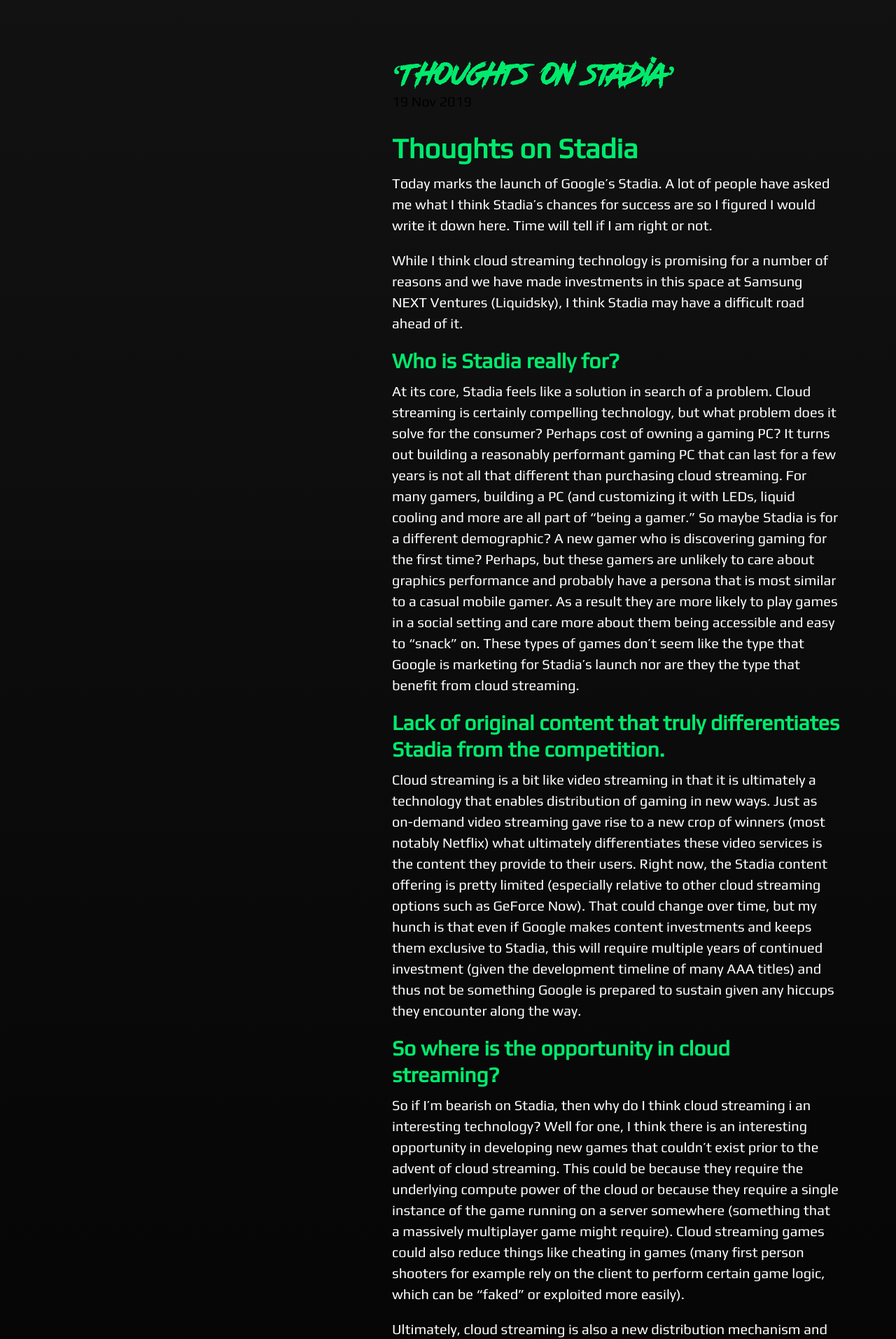
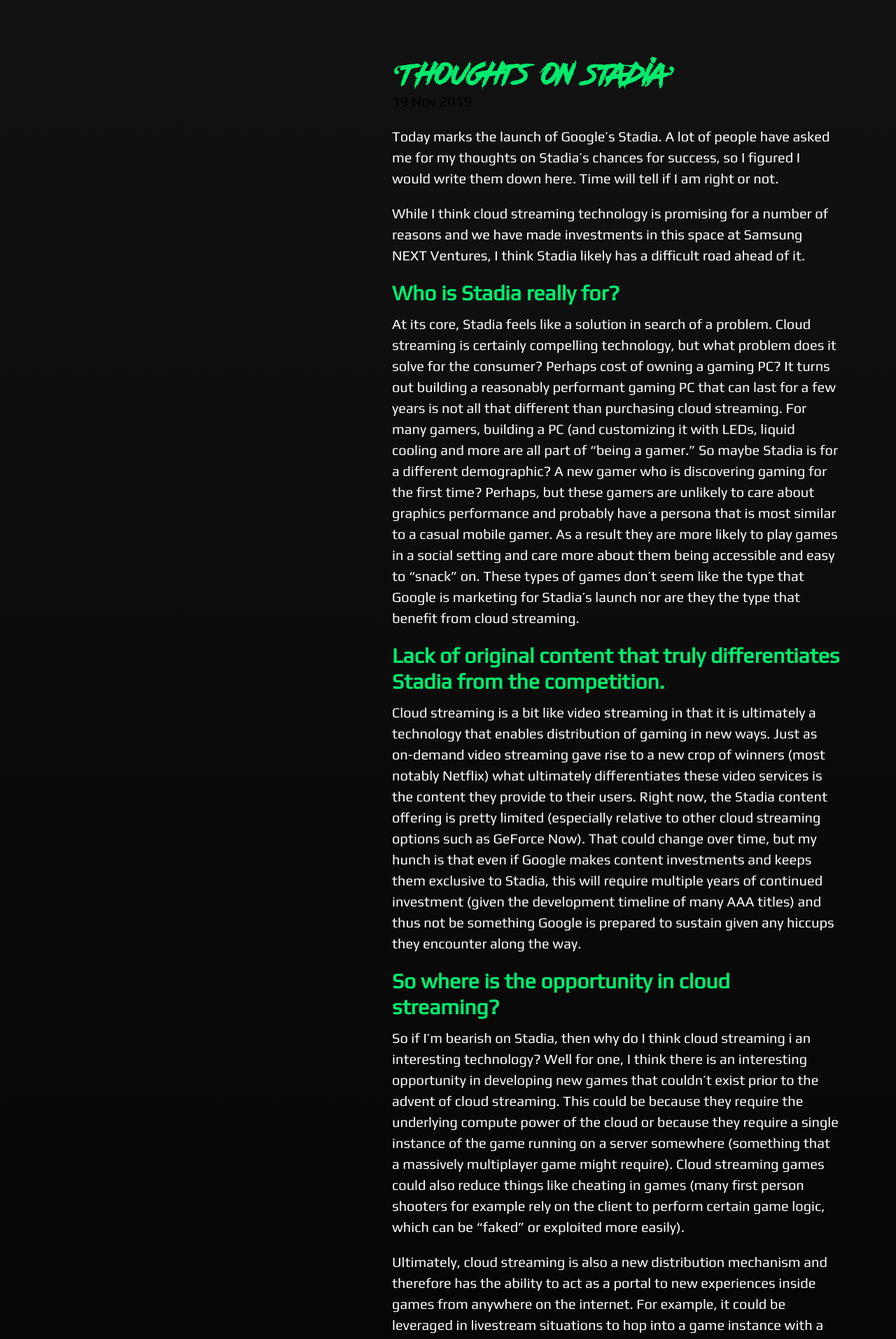
Before and after one commit to ckurdziel/ckurdziel.github.com, a Jekyll site: the page built from _posts/2019-11-19-thoughts-on-stadia.md, in a window 1280 px wide. Shown: the top 1913 px of the page at 70% size. Built offline with Jekyll 4.4.1, drawn with Linux system fonts in a browser that asks for light colours; some of the changed text lies outside the part shown.

Commit message:
Update 2019-11-19-thoughts-on-stadia.md

```diff
--- a/_posts/2019-11-19-thoughts-on-stadia.md
+++ b/_posts/2019-11-19-thoughts-on-stadia.md
@@ -4,12 +4,9 @@ title: ‘Thoughts on Stadia’
 description: ‘Thoughts on the launch of Stadia and the state of cloud game streaming.’
 comments: false
 ---
+Today marks the launch of Google’s Stadia. A lot of people have asked me for my thoughts on Stadia’s chances for success, so I figured I would write them down here. Time will tell if I am right or not.
 
-# Thoughts on Stadia
-
-Today marks the launch of Google’s Stadia. A lot of people have asked me what I think Stadia’s chances for success are so I figured I would write it down here. Time will tell if I am right or not.
-
-While I think cloud streaming technology is promising for a number of reasons and we have made investments in this space at Samsung NEXT Ventures (Liquidsky), I think Stadia may have a difficult road ahead of it.
+While I think cloud streaming technology is promising for a number of reasons and we have made investments in this space at Samsung NEXT Ventures, I think Stadia likely has a difficult road ahead of it.
 
 ## Who is Stadia really for?
 At its core, Stadia feels like a solution in search of a problem. Cloud streaming is certainly compelling technology, but what problem does it solve for the consumer? Perhaps cost of owning a gaming PC? It turns out building a reasonably performant gaming PC that can last for a few years is not all that different than purchasing cloud streaming. For many gamers, building a PC (and customizing it with LEDs, liquid cooling and more are all part of “being a gamer.” So maybe Stadia is for a different demographic? A new gamer who is discovering gaming for the first time? Perhaps, but these gamers are unlikely to care about graphics performance and probably have a persona that is most similar to a casual mobile gamer. As a result they are more likely to play games in a social setting and care more about them being accessible and easy to “snack” on. These types of games don’t seem like the type that Google is marketing for Stadia’s launch nor are they the type that benefit from cloud streaming.
@@ -17,12 +14,11 @@ At its core, Stadia feels like a solution in search of a problem. Cloud streamin
 ## Lack of original content that truly differentiates Stadia from the competition.
 Cloud streaming is a bit like video streaming in that it is ultimately a technology that enables distribution of gaming in new ways. Just as on-demand video streaming gave rise to a new crop of winners (most notably Netflix) what ultimately differentiates these video services is the content they provide to their users. Right now, the Stadia content offering is pretty limited (especially relative to other cloud streaming options such as GeForce Now). That could change over time, but my hunch is that even if Google makes content investments and keeps them exclusive to Stadia, this will require multiple years of continued investment (given the development timeline of many AAA titles) and thus not be something Google is prepared to sustain given any hiccups they encounter along the way.
 
-
 ## So where is the opportunity in cloud streaming?
 So if I’m bearish on Stadia, then why do I think cloud streaming i an interesting technology? Well for one, I think there is an interesting opportunity in developing new games that couldn’t exist prior to the advent of cloud streaming. This could be because they require the underlying compute power of the cloud or because they require a single instance of the game running on a server somewhere (something that a massively multiplayer game might require). Cloud streaming games could also reduce things like cheating in games (many first person shooters for example rely on the client to perform certain game logic, which can be “faked” or exploited more easily).
 
-Ultimately, cloud streaming is also a new distribution mechanism and therefore has the ability to act as a portal to new experiences inside games from anywhere on the internet. For example, it could be leveraged in livestream situations to hop into a game instance with a streamer you’re watching. This has been touted as a part of the Stadia/Youtube integration but we haven’t seen it in the wild yet and it’s been employed as a pretty sterile way of reinforcing Google’s strategic hold on the world.
+Ultimately, cloud streaming is also a new distribution mechanism and therefore has the ability to act as a portal to new experiences inside games from anywhere on the internet. For example, it could be leveraged in livestream situations to hop into a game instance with a streamer you’re watching. This has been touted as a part of the Stadia/YouTube integration, but we haven’t seen it in the wild yet and it’s been employed as a pretty sterile way of reinforcing Google’s view of the world.
 
-Ultimately I do believe there is a large scale startup opportunity in the area of cloud streaming, but it probably needs to both nail the content piece of the equation as well as the distribution piece of the equation to deliver something more novel to consumers than just “get the same games you play today but via a different mechanism.”
+Ultimately I do believe there is a large scale startup opportunity in the area of cloud streaming, but any successful company probably needs to both nail the content piece of the equation as well as the distribution piece of the equation to deliver something more novel to consumers than just “get the same games you play today but via a different mechanism.” Or simply start by offering a compelling developer tool to people building new experiences (similar to what (Parsec)[https://parsecgaming.com/] does).
 
-That’s about it for my thoughts today on Stadia - it will be fun to revisit this post in years to come to see whether I was right or not!
+That’s about it for my thoughts today on Stadia and cloud streaming - it will be fun to revisit this post in years to come to see whether I was right or not!
```
